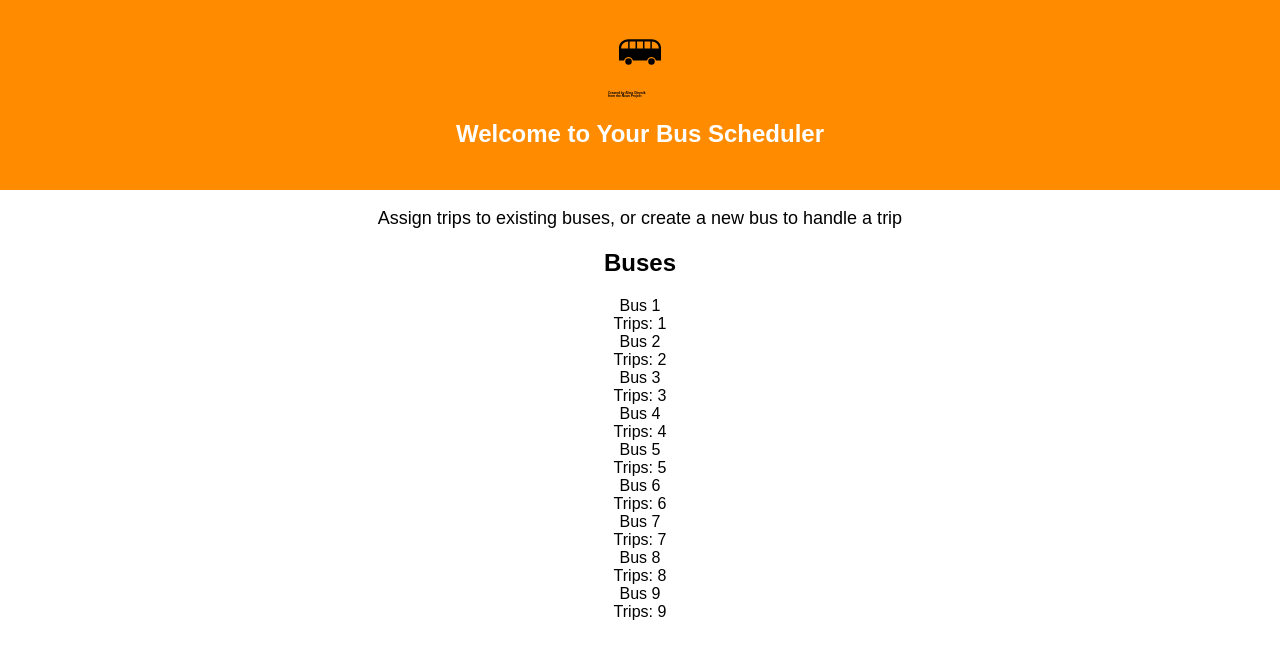
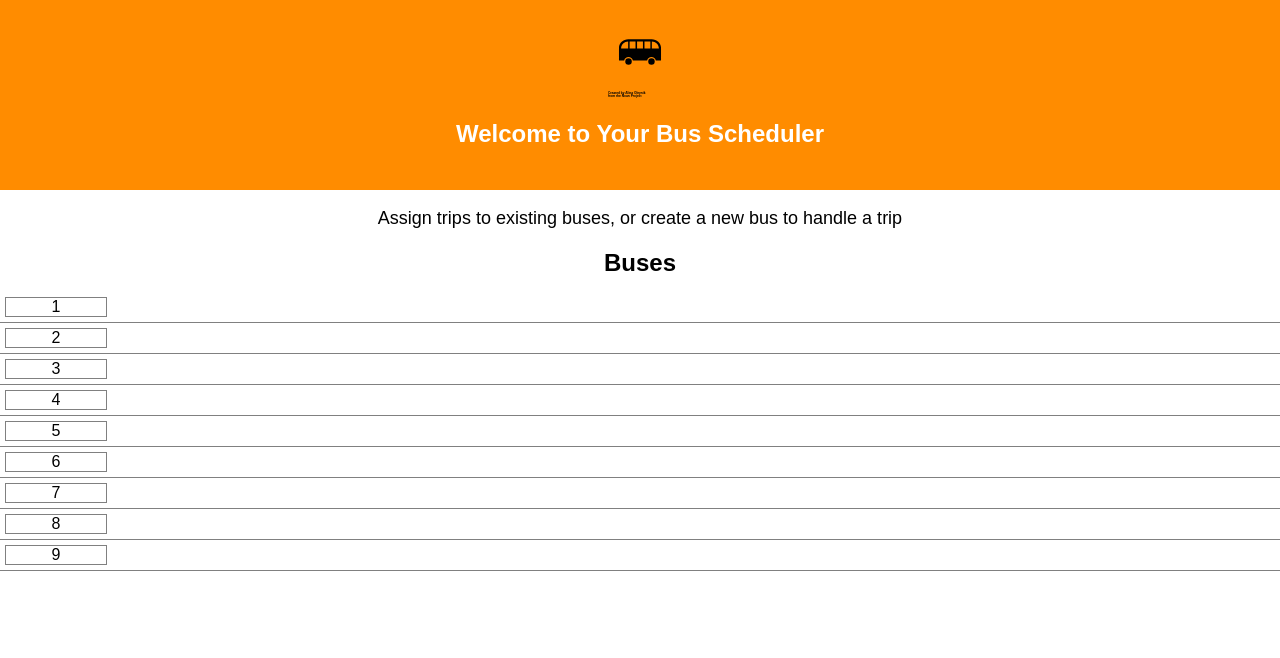
Before and after one commit to kayline/remix_bus_scheduling, a React (Create React App) app: page / in a window 1280 px wide. Shown: the top 658 px of the page. Built offline with nearby package versions, Linux system fonts and the light colour scheme.

Commit message:
create Bus and Trip components, basic grid layout

```diff
--- a/src/App.css
+++ b/src/App.css
@@ -20,3 +20,16 @@
 .App-intro {
   font-size: large;
 }
+
+.schedule {
+}
+
+.bus {
+  border-bottom: 1px solid gray;
+}
+
+.trip {
+  border: 1px solid gray;
+  margin: 5px;
+  width: 100px;
+}
--- a/src/App.js
+++ b/src/App.js
@@ -1,6 +1,7 @@
 import React, { Component } from 'react';
 import logo from './bus_logo.svg';
 import './App.css';
+import Bus from './Bus.js'
 import fileData from './bus_scheduling_input.json'
 
 class App extends Component {
@@ -12,6 +13,11 @@ class App extends Component {
     }
 
   }
+
+  getTripsForBus(busId) {
+    return this.state.trips.filter((trip) => trip.bus_id === busId)
+  }
+
   render() {
     return (
       <div className="App">
@@ -23,13 +29,12 @@ class App extends Component {
           Assign trips to existing buses, or create a new bus to handle a trip
         </p>
         <h2>Buses</h2>
-        {this.state.buses.map(bus => (
-          <div key={bus.id}>
-            <div>{bus.name}</div>
-            <div>Trips: {bus.trip_ids}</div>
-          </div>
-          ))
-        }
+        <div className="schedule">
+          {this.state.buses.map(bus => (
+            <Bus bus={bus}  trips={this.getTripsForBus(bus.id)} key={bus.id}/>
+            ))
+          }
+        </div>
       </div>
     );
   }
--- /dev/null
+++ b/src/Bus.js
@@ -0,0 +1,16 @@
+import React, { Component } from 'react';
+import Trip from './Trip.js'
+
+class Bus extends Component {
+	render() {
+		return (
+			<div className="bus">
+        {this.props.trips.map(trip => (
+        	<Trip trip={trip} key={trip.id}/>
+      	))}
+      </div>
+			)
+	}
+}
+
+export default Bus
--- /dev/null
+++ b/src/Trip.js
@@ -0,0 +1,11 @@
+import React, { Component } from 'react';
+
+class Trip extends Component {
+	render() {
+		return(
+			<div className="trip">{this.props.trip.id}</div>
+		)
+	}
+}
+
+export default Trip
--- a/src/bus_scheduling_input.json
+++ b/src/bus_scheduling_input.json
@@ -1,26 +1,26 @@
 {
 	"trips":
 		[
-	    { "id": 1, "startTime": 30, "endTime": 150 },
-	    { "id": 2, "startTime": 180, "endTime": 300 },
-	    { "id": 3, "startTime": 330, "endTime": 450 },
-	    { "id": 4, "startTime": 40, "endTime": 130 },
-	    { "id": 5, "startTime": 160, "endTime": 250 },
-	    { "id": 6, "startTime": 280, "endTime": 370 },
-	    { "id": 7, "startTime": 400, "endTime": 490 },
-	    { "id": 8, "startTime": 80, "endTime": 240 },
-	    { "id": 9, "startTime": 280, "endTime": 430 }
+	    { "id": 1, "startTime": 30, "endTime": 150, "bus_id": 1 },
+	    { "id": 2, "startTime": 180, "endTime": 300, "bus_id": 2 },
+	    { "id": 3, "startTime": 330, "endTime": 450, "bus_id": 3 },
+	    { "id": 4, "startTime": 40, "endTime": 130, "bus_id": 4 },
+	    { "id": 5, "startTime": 160, "endTime": 250, "bus_id": 5 },
+	    { "id": 6, "startTime": 280, "endTime": 370, "bus_id": 6 },
+	    { "id": 7, "startTime": 400, "endTime": 490, "bus_id": 7 },
+	    { "id": 8, "startTime": 80, "endTime": 240, "bus_id": 8 },
+	    { "id": 9, "startTime": 280, "endTime": 430, "bus_id": 9 }
 		],
 	"buses":
 		[
-			{ "id": 1, "name": "Bus 1", "trip_ids": [1] },
-			{ "id": 2, "name": "Bus 2", "trip_ids": [2] },
-			{ "id": 3, "name": "Bus 3", "trip_ids": [3] },
-			{ "id": 4, "name": "Bus 4", "trip_ids": [4] },
-			{ "id": 5, "name": "Bus 5", "trip_ids": [5] },
-			{ "id": 6, "name": "Bus 6", "trip_ids": [6] },
-			{ "id": 7, "name": "Bus 7", "trip_ids": [7] },
-			{ "id": 8, "name": "Bus 8", "trip_ids": [8] },
-			{ "id": 9, "name": "Bus 9", "trip_ids": [9] }
+			{ "id": 1, "name": "Bus 1" },
+			{ "id": 2, "name": "Bus 2" },
+			{ "id": 3, "name": "Bus 3" },
+			{ "id": 4, "name": "Bus 4" },
+			{ "id": 5, "name": "Bus 5" },
+			{ "id": 6, "name": "Bus 6" },
+			{ "id": 7, "name": "Bus 7" },
+			{ "id": 8, "name": "Bus 8" },
+			{ "id": 9, "name": "Bus 9" }
 		]
 }
```
